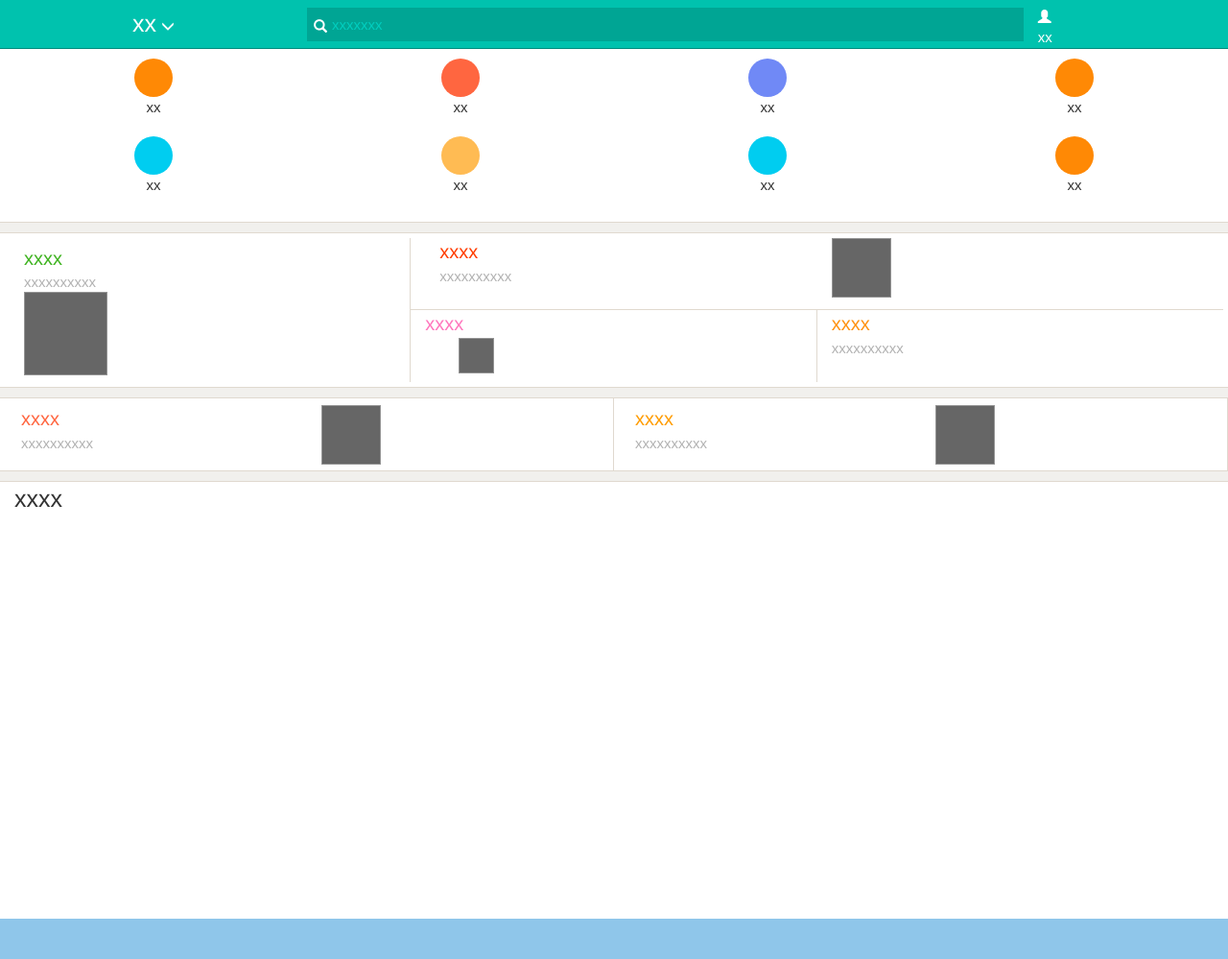
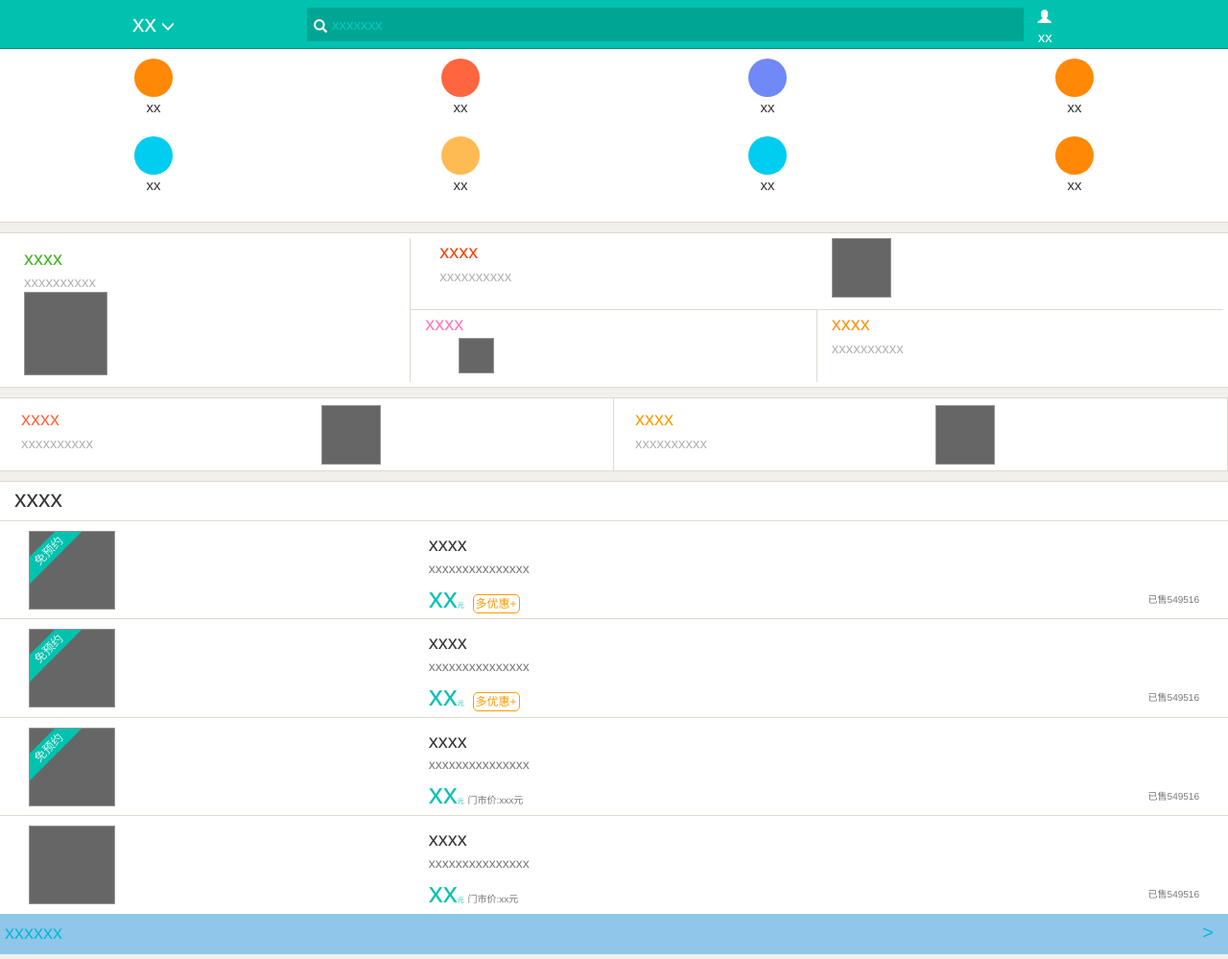
Before and after one commit to Nine-e/WebStudy, a plain HTML site: page ex07.html in a window 1280 px wide. Shown: the whole page at 96% size. Drawn offline with Linux system fonts and the light colour scheme.

```diff
--- a/css/ex07.css
+++ b/css/ex07.css
@@ -36,13 +36,13 @@ body{
 }
 .ui-box5{
 	background-color: white;
-	height: 456px;
 	border-top: 1px solid #e0d9cf;
 	margin-top: 10px;
 }
 .ui-box6{
 	background-color: #8fc6ea;
 	height: 42px;
+	padding:5px;
 }
 .ui-box1-select{
 	display: flex;
@@ -223,4 +223,85 @@ body{
 }
 .ui-box5 #title{
 	font-size: 25px;
+	height: 40px;
 }
+.ui-box5 #item{
+	border-top:1px solid #e0d9cf;
+	/*border-bottom:1px solid #e0d9cf;*/
+	padding-top: 10px;
+}
+.ui-box5-item-img{
+	position: relative;
+	width: 90px;
+	height: 82px;
+	border:1px solid #949494;
+	background-color:#666;
+	overflow: hidden;
+
+}
+.ui-box5-item-img #text{
+	position: absolute;
+	top: 10px;
+	left: -30px;
+	width: 100px;
+	height: 20px;
+	text-align: center;
+	/*display: block;
+	overflow: hidden;*/
+	line-height: 20px;
+	font-size: 12px;
+	color: #def9f7;
+	background-color: #00c2ae;
+	transform: rotate(-45deg);
+    -ms-transform: rotate(-45deg);
+    -webkit-transform: rotate(-45deg);
+    -moz-transform: rotate(-45deg);
+    -o-transform: rotate(-45deg);
+}
+.ui-box5 #text1{
+	font-size: 20px;
+}
+.ui-box5 #text2{
+	color: #777;
+}
+.ui-box5-item-line3 #text1{
+	font-size: 30px;
+	color: #00c2ae;
+}
+.ui-box5-item-line3 #text1:after{
+	content: "元";
+	font-family: "simsun";
+	font-size: 7px;
+	color: #00c2ae;
+}
+
+.ui-box5-item-line3 #text2{
+	font-size: 12px;
+	color: #ff9a00;
+	font-weight: 200;
+	border:1px solid #ff9a00;
+	border-radius: 5px;
+	padding: 2px;
+	margin-left: 5px;
+}
+.ui-box5-item-line3 #text3{
+	font-size: 10px;
+	color: #777;
+}
+.ui-box5 #count{
+	display: flex;
+	justify-content: flex-end;
+	color: #777;
+	margin-top: 65px;
+	font-size: 10px;
+}
+.ui-box6 #text{
+	color: #08b8d8;
+	font-size: 20px;
+}
+.ui-box6 #right{
+	float: right;
+	color: #08b8d8;
+	font-size: 20px;
+	margin-right: 10px;
+}
--- a/ex07.html
+++ b/ex07.html
@@ -123,11 +123,76 @@
      	<div class="container-fluid">
      		<div class="row">
      			<div class="col-xs-12" id="title">xxxx</div>
-     			<div class="col-xs-12" id="item"></div>
+     			<div class="col-xs-12" id="item">
+            <div class="col-xs-4">
+              <div class="ui-box5-item-img">
+                <span id="text">免预约</span>
+              </div>
+            </div>
+            <div class="col-xs-5">
+              <div id="text1">xxxx</div>
+              <div id="text2">xxxxxxxxxxxxxxx</div>
+              <div class="ui-box5-item-line3">
+                <span id="text1">xx</span>
+                <span id="text2">多优惠+</span>
+              </div>
+            </div>
+            <div class="col-xs-3" id="count">已售549516</div>
+          </div>
+          <div class="col-xs-12" id="item">
+            <div class="col-xs-4">
+              <div class="ui-box5-item-img">
+                <span id="text">免预约</span>
+              </div>
+            </div>
+            <div class="col-xs-5">
+              <div id="text1">xxxx</div>
+              <div id="text2">xxxxxxxxxxxxxxx</div>
+              <div class="ui-box5-item-line3">
+                <span id="text1">xx</span>
+                <span id="text2">多优惠+</span>
+              </div>
+            </div>
+            <div class="col-xs-3" id="count">已售549516</div>
+          </div>
+          <div class="col-xs-12" id="item">
+            <div class="col-xs-4">
+              <div class="ui-box5-item-img">
+                <span id="text">免预约</span>
+              </div>
+            </div>
+            <div class="col-xs-5">
+              <div id="text1">xxxx</div>
+              <div id="text2">xxxxxxxxxxxxxxx</div>
+              <div class="ui-box5-item-line3">
+                <span id="text1">xx</span>
+                <span id="text3">门市价:xxx元</span>
+              </div>
+            </div>
+            <div class="col-xs-3" id="count">已售549516</div>
+          </div>
+          <div class="col-xs-12" id="item">
+            <div class="col-xs-4">
+              <div class="ui-box5-item-img">
+              </div>
+            </div>
+            <div class="col-xs-5">
+              <div id="text1">xxxx</div>
+              <div id="text2">xxxxxxxxxxxxxxx</div>
+              <div class="ui-box5-item-line3">
+                <span id="text1">xx</span>
+                <span id="text3">门市价:xx元</span>
+              </div>
+            </div>
+            <div class="col-xs-3" id="count">已售549516</div>
+          </div>
      		</div>
      	</div>
      </div>
-     <div class="ui-box6"></div>
+     <div class="ui-box6">
+       <span id="text">xxxxxx</span>
+       <span id="right">></span>
+     </div>
    </div>
 
 <script type="text/javascript" src="lib/jquery/jquery-3.2.1.min.js"></script>
```
